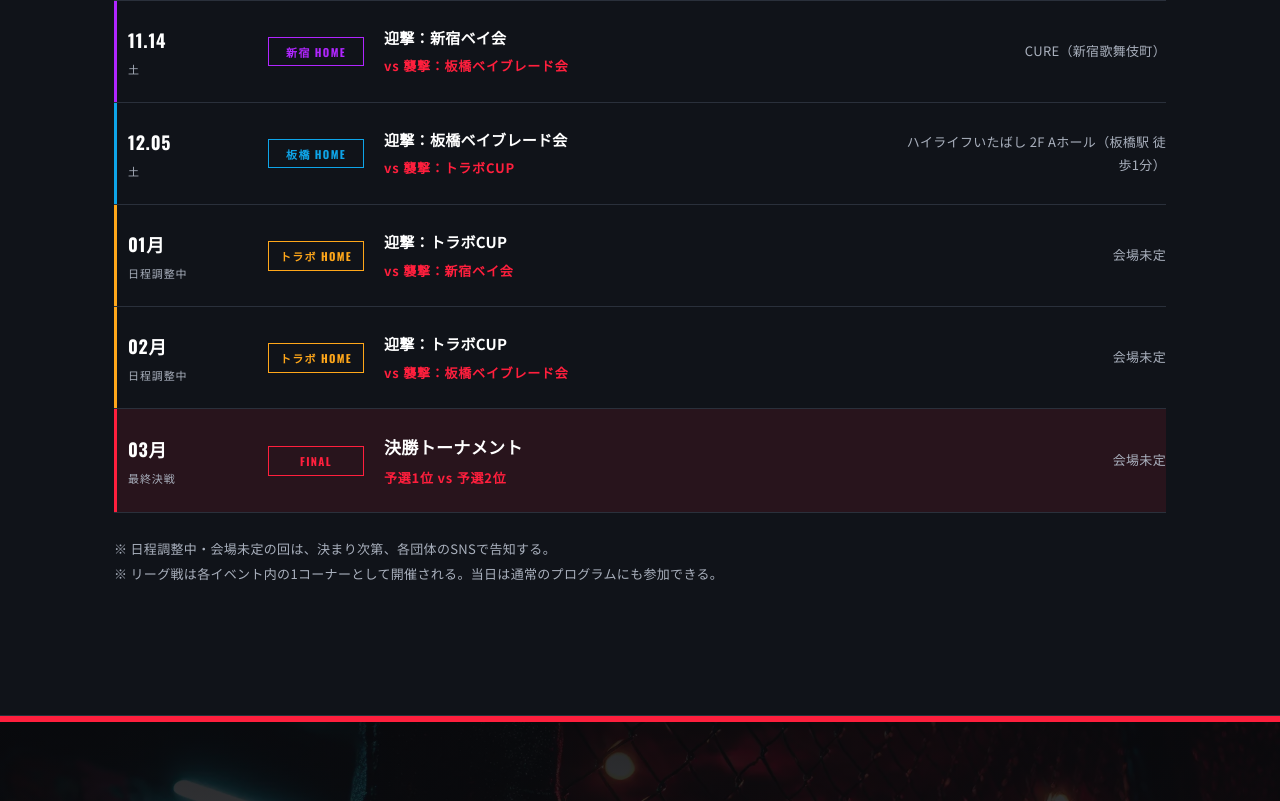
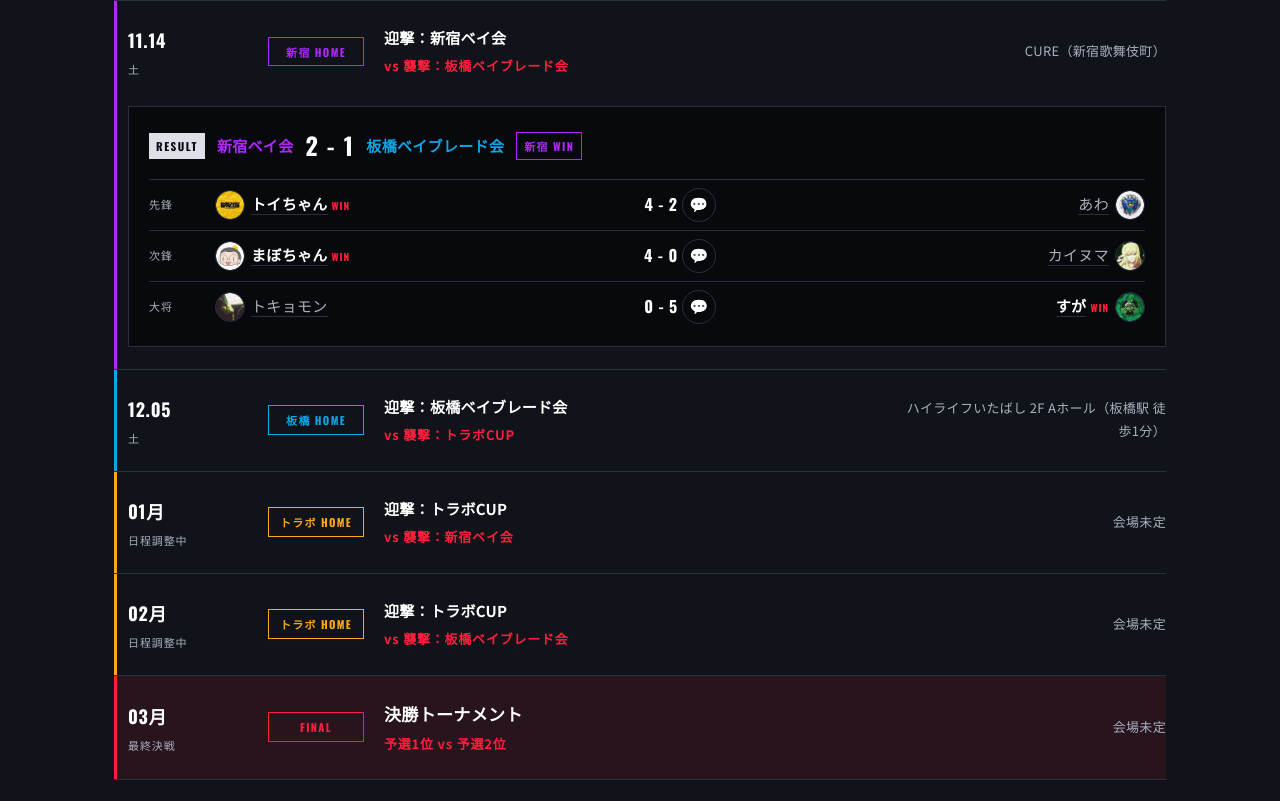
Before and after one commit to inagaki-kado/ibs_mini, a plain HTML site: page sit_battleleague.html in a window 1280 px wide. Shown: the part 6657-7458 px from the top of the page. Drawn offline with nearby package versions, Linux system fonts and the light colour scheme.

Commit message:
sit_battleleague: 第3戦（新宿 2-1 板橋）の結果を反映
Co-Authored-By: Claude Opus 5.5 <noreply@anthropic.com>

```diff
--- a/sit_battleleague.html
+++ b/sit_battleleague.html
@@ -742,6 +742,14 @@ footer{border-top:1px solid var(--line);padding-block:32px;background:var(--ink)
         <div class="badge">新宿 HOME</div>
         <div class="match">迎撃：新宿ベイ会 <em>vs 襲撃：板橋ベイブレード会</em></div>
         <div class="venue">CURE（新宿歌舞伎町）</div>
+        <div class="result">
+          <p class="result-head"><span class="done">RESULT</span><b class="s-shinjuku">新宿ベイ会</b><span class="team-score">2 - 1</span><b class="s-itabashi">板橋ベイブレード会</b><span class="win-tag">新宿 WIN</span></p>
+          <ol class="bouts">
+            <li><span class="pos">先鋒</span><span class="p p1 win"><img class="avatar av-sm" src="avatars/toi.webp" alt="トイちゃん" width="26" height="26" loading="lazy"><span class="nm"><a href="https://itabashibayblade.pages.dev/player_stats?player=トイ" target="_blank" rel="noopener">トイちゃん</a></span></span><span class="sc">4 - 2<button type="button" class="cmt-btn" aria-expanded="false" aria-controls="c3-1" aria-label="先鋒戦の試合後コメントを見る">💬</button></span><span class="p p2"><span class="nm"><a href="https://itabashibayblade.pages.dev/player_stats?player=あわ" target="_blank" rel="noopener">あわ</a></span><img class="avatar av-sm" src="avatars/awa.webp" alt="あわ" width="26" height="26" loading="lazy"></span><p class="cmt" id="c3-1" hidden><span class="cmt-label">試合後コメント</span>グローリーワルキューレRとシャークスケイル7-60Kが立て続けにスピンフィニッシュを奪われ0－2と追う展開から、エアロペガサス1-60LRのスピンフィニッシュで反撃したトイが、最後はシャークスケイル7-60Kの豪快なXFで4－2と逆転。敗れたあわもシャークスケイル1-60Jとウィザードロッド9-60Bで2点を先行し、アウェイで主導権を握った。ホームの新宿ベイ会が先鋒戦を制した。</p></li>
+            <li><span class="pos">次鋒</span><span class="p p1 win"><img class="avatar av-sm" src="avatars/mabo.webp" alt="まぼちゃん" width="26" height="26" loading="lazy"><span class="nm"><a href="https://itabashibayblade.pages.dev/player_stats?player=まぼ" target="_blank" rel="noopener">まぼちゃん</a></span></span><span class="sc">4 - 0<button type="button" class="cmt-btn" aria-expanded="false" aria-controls="c3-2" aria-label="次鋒戦の試合後コメントを見る">💬</button></span><span class="p p2"><span class="nm"><a href="https://itabashibayblade.pages.dev/player_stats?player=カイヌマ" target="_blank" rel="noopener">カイヌマ</a></span><img class="avatar av-sm" src="avatars/kainuma.webp" alt="カイヌマ" width="26" height="26" loading="lazy"></span><p class="cmt" id="c3-2" hidden><span class="cmt-label">試合後コメント</span>シャークスケイル7-60Rのバーストフィニッシュで先制したまぼが、ウィザードロッド1-60HのXFで4－0の完封勝利。敗れたカイヌマもメテオドラグーン9-60Eとシャークスケイル1-60LOで真っ向から挑んだ。新宿ベイ会が2勝目を挙げ、チームの勝利を決めた。</p></li>
+            <li><span class="pos">大将</span><span class="p p1"><img class="avatar av-sm" src="avatars/tokyomon.webp" alt="トキョモン" width="26" height="26" loading="lazy"><span class="nm"><a href="https://itabashibayblade.pages.dev/player_stats?player=ガク" target="_blank" rel="noopener">トキョモン</a></span></span><span class="sc">0 - 5<button type="button" class="cmt-btn" aria-expanded="false" aria-controls="c3-3" aria-label="大将戦の試合後コメントを見る">💬</button></span><span class="p p2 win"><span class="nm"><a href="https://itabashibayblade.pages.dev/player_stats?player=すが" target="_blank" rel="noopener">すが</a></span><img class="avatar av-sm" src="avatars/suga.webp" alt="すが" width="26" height="26" loading="lazy"></span><p class="cmt" id="c3-3" hidden><span class="cmt-label">試合後コメント</span>アウェイの大将戦で5ポイントが必要な中、ウィザードロッド1-60NrのXFで先制したすがが、メテオドラグーン9-60Eで再びXFを決めて0－5の完封勝利。敗れたトキョモンもナイトシールドV2 9-60Rとグローリーワルキューレで最後まで立ち向かった。板橋ベイブレード会が意地の1勝を返し、新宿ベイ会の2勝1敗で決着した。</p></li>
+          </ol>
+        </div>
       </div>
       <div class="row" style="--c:var(--itabashi)">
         <div class="date">12.05<small>土</small></div>
```
